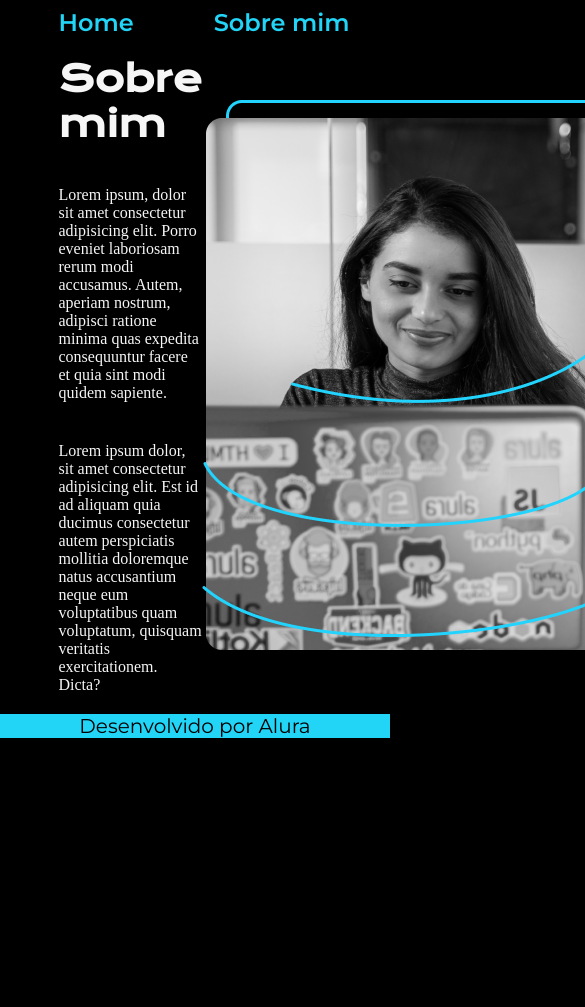
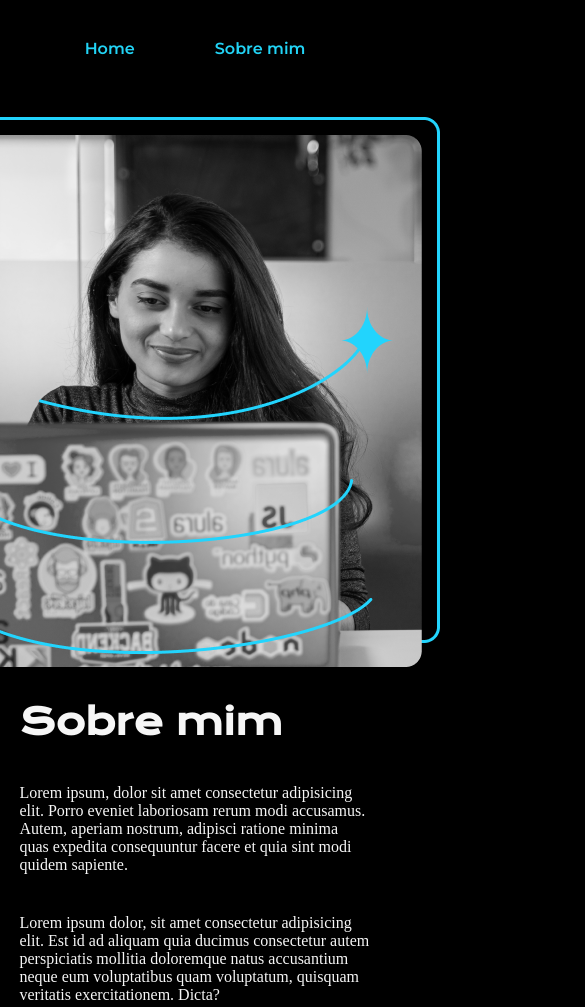
Before and after one commit to Vivigsantos/Portifolio_HTMLCSS, a plain HTML site: page about.html in a window 390 px wide. Shown: the top 1007 px of the page, 585 px wide, since content can reach past the window. Before the commit the page ends 844 px from the top, so only its background shows below. Drawn offline with nearby package versions, Linux system fonts and the light colour scheme.

Commit message:
segundo commit

```diff
--- a/styles/style.css
+++ b/styles/style.css
@@ -28,7 +28,7 @@ body {
 
 .cabecalhoMenuLink {
     font-family: "Montserrat", sans-serif;
-    font-size: 24px;
+    font-size: 1.5;
     font-weight: 600;
     color: var(--cor-terciaria);
     text-decoration: none;
@@ -43,6 +43,7 @@ body {
     display: flex;
     align-items: center;
     justify-content: space-between;
+    gap: 32px;
 }
 
 .apresentacaoConteudo {
@@ -53,12 +54,12 @@ body {
 }
 
 .apresentacaoTitulo {
-    font-size: 36px;
+    font-size: 2.25rem;
     font-family: "Krona One", serif;
 }
 
 .apresentacaoTexto {
-    font-size: 24px;
+    font-size: 1.5rem;
     font-family: "Montserrat", serif;
 }
 
@@ -78,7 +79,7 @@ body {
     width: 378px;
     text-align: center;
     border-radius: 16px;
-    font-size: 24px;
+    font-size: 1.5rem;
     font-weight: 600;
     padding: 21.5px 0px;
     text-decoration: none;
@@ -88,7 +89,7 @@ body {
 
 .apresentacaoSubtitulo {
    font-family: "Krona One", sans-serif ;
-   font-size: 24px;
+   font-size: 1.5rem;
 }
 
 .apresentacaoLinksLink:hover {
@@ -100,6 +101,23 @@ body {
     background-color: var(--cor-terciaria);
     text-align: center;
     font-family: "Montserrat", sans-serif;
-    font-size: 20px;
+    font-size: 1.25rem;
     font-weight: 400;
 }
+@media (max-width: 1200px) {
+    .cabecalho{
+        padding: 10%;
+    }
+    .cabecalhoMenu {
+        justify-content: center;
+    }
+    .apresentacao {
+        flex-direction: column-reverse;
+        padding: 5%;
+    }
+    .apresentacaoConteudo{
+
+        width: auto;
+    }
+
+}
```
